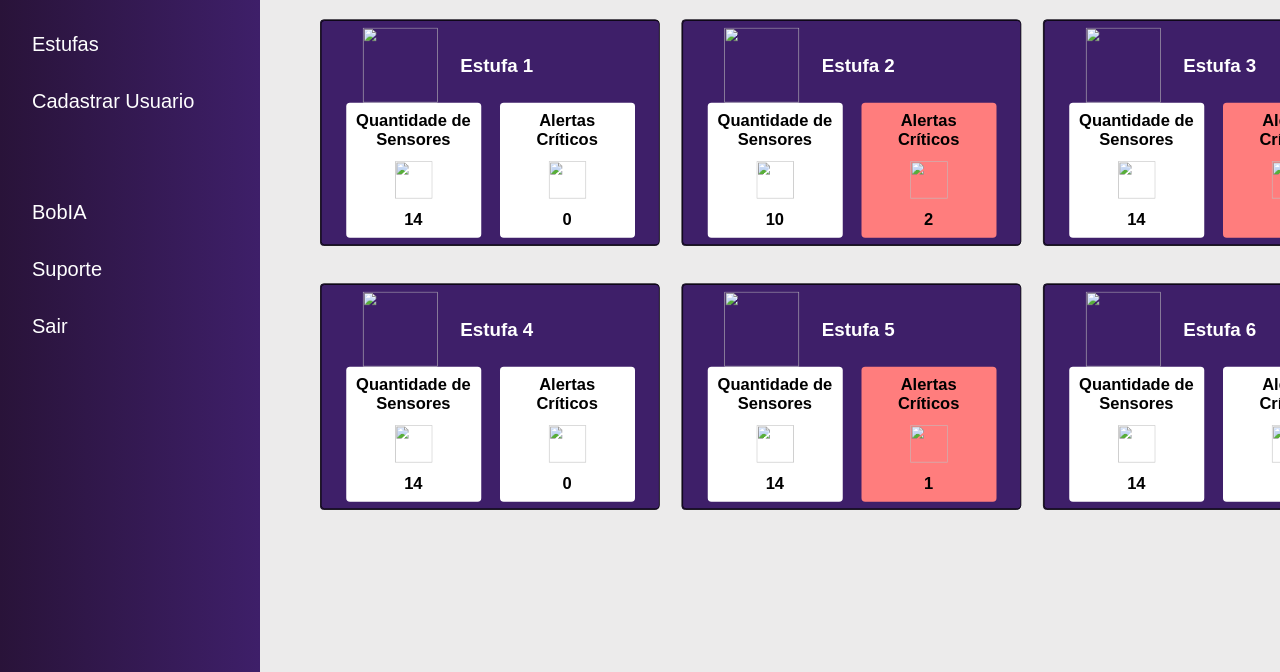
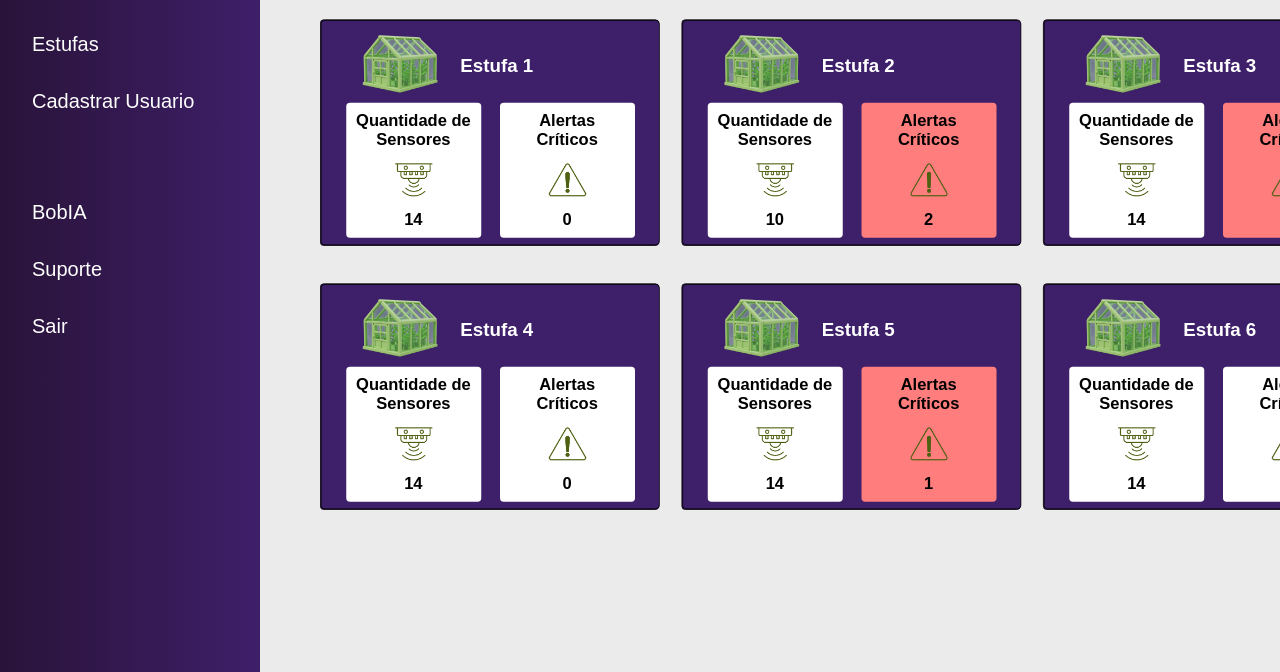
Before and after one commit to Ctrl-V-SPTech/Grupo, a website: page web-data-viz/public/dashboard/dashboardgeral.html in a window 1280 px wide. Shown: the part 128-800 px from the top of the page. Drawn offline with Linux system fonts and the light colour scheme.

Commit message:
att imagens dashboards

```diff
--- a/web-data-viz/public/dashboard/dashboardgeral.html
+++ b/web-data-viz/public/dashboard/dashboardgeral.html
@@ -24,7 +24,7 @@
           <div class="estufa1" id="um">
             <a href="#" class="estufa1" onclick="abrirEstufa(1)">
               <div class="tituloEstufa">
-                <img src="../imagens_uvas/estufa.png" class="img-estufa" />
+                <img src="../assets/estufa.png" class="img-estufa" />
                 <div class="idEstufa">Estufa 1</div>
               </div>
               <div class="metricasEstufa">
@@ -33,7 +33,7 @@
                     <b>Quantidade de Sensores</b>
                   </div>
                   <img
-                    src="../imagens_uvas/sensores.png"
+                    src="../assets/sensores.png"
                     class="img-sensores"
                   />
                   <div class="numeroSensores"><b>14</b></div>
@@ -42,7 +42,7 @@
                   <div class="tituloAlertas">
                     <b>Alertas<br />Críticos</b>
                   </div>
-                  <img src="../imagens_uvas/alerta.png" class="img-alertas" />
+                  <img src="../assets/alerta.png" class="img-alertas" />
                   <div class="numeroAlertas"><b>0</b></div>
                 </div>
               </div>
@@ -52,7 +52,7 @@
           <div class="estufa2" id="dois">
             <a href="#" class="estufa2" onclick="abrirEstufa(2)">
               <div class="tituloEstufa">
-                <img src="../imagens_uvas/estufa.png" class="img-estufa" />
+                <img src="../assets/estufa.png" class="img-estufa" />
                 <div class="idEstufa">Estufa 2</div>
               </div>
               <div class="metricasEstufa">
@@ -61,7 +61,7 @@
                     <b>Quantidade de Sensores</b>
                   </div>
                   <img
-                    src="../imagens_uvas/sensores.png"
+                    src="../assets/sensores.png"
                     class="img-sensores"
                   />
                   <div class="numeroSensores"><b>10</b></div>
@@ -70,7 +70,7 @@
                   <div class="tituloAlertas">
                     <b>Alertas<br />Críticos</b>
                   </div>
-                  <img src="../imagens_uvas/alerta.png" class="img-alertas" />
+                  <img src="../assets/alerta.png" class="img-alertas" />
                   <div class="numeroAlertas"><b>2</b></div>
                 </div>
               </div>
@@ -80,7 +80,7 @@
           <div class="estufa3" id="tres">
             <a href="#" class="estufa1" onclick="abrirEstufa(3)">
               <div class="tituloEstufa">
-                <img src="../imagens_uvas/estufa.png" class="img-estufa" />
+                <img src="../assets/estufa.png" class="img-estufa" />
                 <div class="idEstufa">Estufa 3</div>
               </div>
               <div class="metricasEstufa">
@@ -89,7 +89,7 @@
                     <b>Quantidade de Sensores</b>
                   </div>
                   <img
-                    src="../imagens_uvas/sensores.png"
+                    src="../assets/sensores.png"
                     class="img-sensores"
                   />
                   <div class="numeroSensores"><b>14</b></div>
@@ -98,7 +98,7 @@
                   <div class="tituloAlertas">
                     <b>Alertas<br />Críticos</b>
                   </div>
-                  <img src="../imagens_uvas/alerta.png" class="img-alertas" />
+                  <img src="../assets/alerta.png" class="img-alertas" />
                   <div class="numeroAlertas"><b>1</b></div>
                 </div>
               </div>
@@ -110,7 +110,7 @@
           <div class="estufa4" id="quatro">
             <a href="#" class="estufa1" onclick="abrirEstufa(4)">
               <div class="tituloEstufa">
-                <img src="../imagens_uvas/estufa.png" class="img-estufa" />
+                <img src="../assets/estufa.png" class="img-estufa" />
                 <div class="idEstufa">Estufa 4</div>
               </div>
               <div class="metricasEstufa">
@@ -119,7 +119,7 @@
                     <b>Quantidade de Sensores</b>
                   </div>
                   <img
-                    src="../imagens_uvas/sensores.png"
+                    src="../assets/sensores.png"
                     class="img-sensores"
                   />
                   <div class="numeroSensores"><b>14</b></div>
@@ -128,7 +128,7 @@
                   <div class="tituloAlertas">
                     <b>Alertas<br />Críticos</b>
                   </div>
-                  <img src="../imagens_uvas/alerta.png" class="img-alertas" />
+                  <img src="../assets/alerta.png" class="img-alertas" />
                   <div class="numeroAlertas"><b>0</b></div>
                 </div>
               </div>
@@ -138,7 +138,7 @@
           <div class="estufa5" id="cinco">
             <a href="#" class="estufa1" onclick="abrirEstufa(5)">
               <div class="tituloEstufa">
-                <img src="../imagens_uvas/estufa.png" class="img-estufa" />
+                <img src="../assets/estufa.png" class="img-estufa" />
                 <div class="idEstufa">Estufa 5</div>
               </div>
               <div class="metricasEstufa">
@@ -147,7 +147,7 @@
                     <b>Quantidade de Sensores</b>
                   </div>
                   <img
-                    src="../imagens_uvas/sensores.png"
+                    src="../assets/sensores.png"
                     class="img-sensores"
                   />
                   <div class="numeroSensores"><b>14</b></div>
@@ -156,7 +156,7 @@
                   <div class="tituloAlertas">
                     <b>Alertas<br />Críticos</b>
                   </div>
-                  <img src="../imagens_uvas/alerta.png" class="img-alertas" />
+                  <img src="../assets/alerta.png" class="img-alertas" />
                   <div class="numeroAlertas"><b>1</b></div>
                 </div>
               </div>
@@ -166,7 +166,7 @@
           <div class="estufa6" id="seis">
             <a href="#" class="estufa1" onclick="abrirEstufa(6)">
               <div class="tituloEstufa">
-                <img src="../imagens_uvas/estufa.png" class="img-estufa" />
+                <img src="../assets/estufa.png" class="img-estufa" />
                 <div class="idEstufa">Estufa 6</div>
               </div>
               <div class="metricasEstufa">
@@ -175,7 +175,7 @@
                     <b>Quantidade de Sensores</b>
                   </div>
                   <img
-                    src="../imagens_uvas/sensores.png"
+                    src="../assets/sensores.png"
                     class="img-sensores"
                   />
                   <div class="numeroSensores"><b>14</b></div>
@@ -184,7 +184,7 @@
                   <div class="tituloAlertas">
                     <b>Alertas<br />Críticos</b>
                   </div>
-                  <img src="../imagens_uvas/alerta.png" class="img-alertas" />
+                  <img src="../assets/alerta.png" class="img-alertas" />
                   <div class="numeroAlertas"><b>0</b></div>
                 </div>
               </div>
```
Also changed, not shown: web-data-viz/public/dashboard/dashboard.html (+4 -4 lines), web-data-viz/public/dashboard/dashboardsestufa.html (+1 -1 lines).
